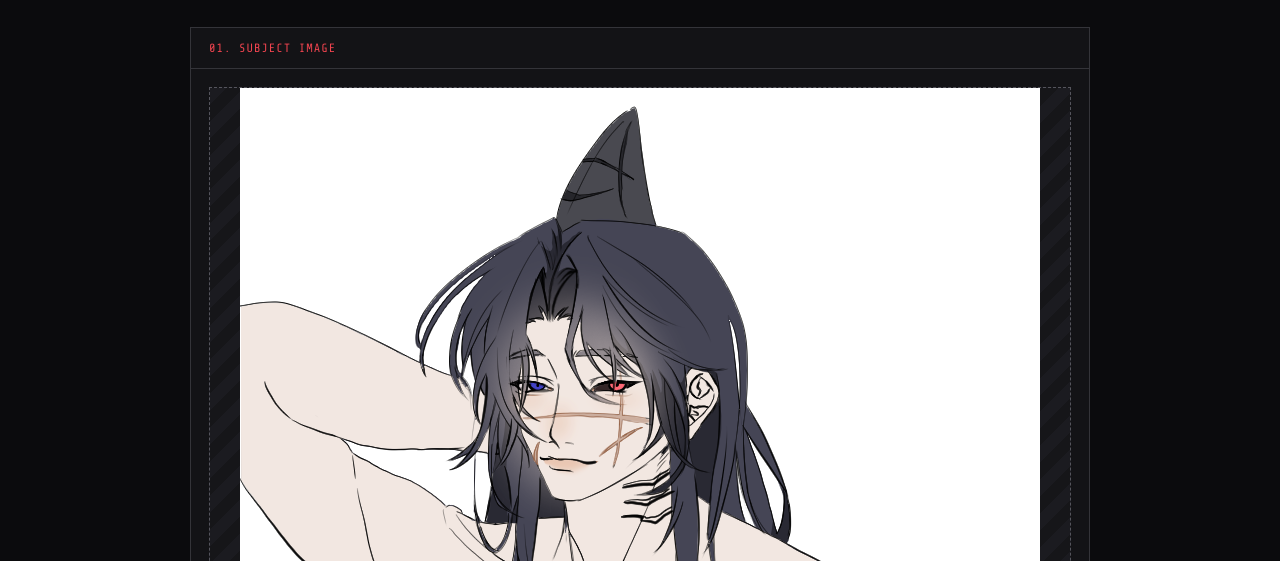
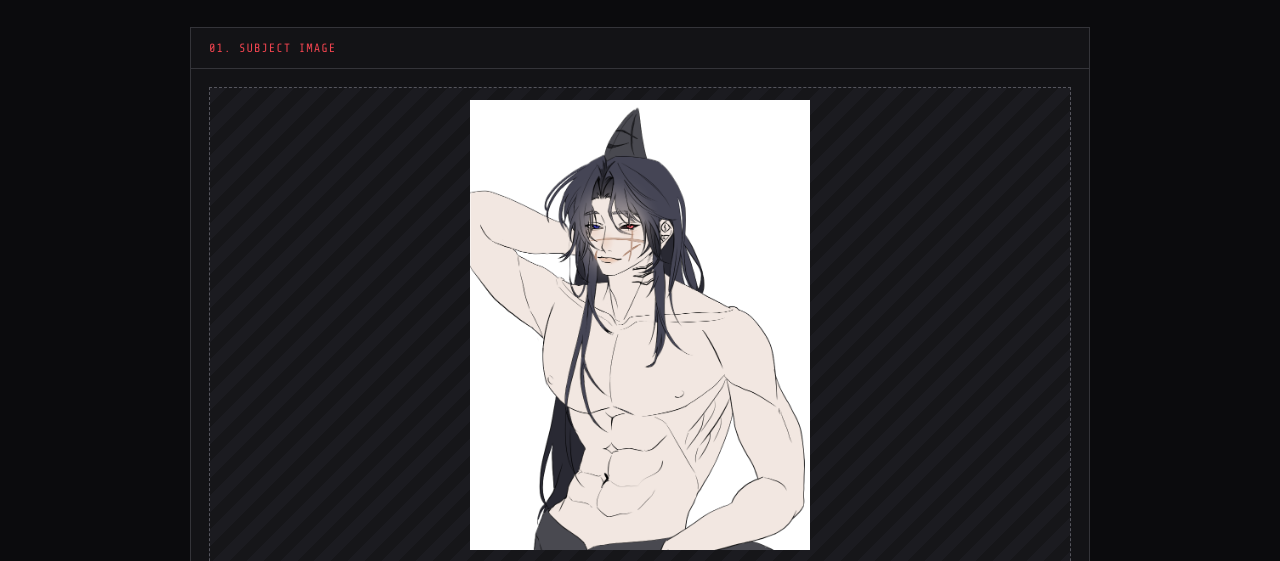
Before and after one commit to jungdeman/guilty, a plain HTML site: page physical.html in a window 1280 px wide. Shown: the part 239-800 px from the top of the page. Drawn offline with nearby package versions, Linux system fonts and the light colour scheme.

Commit message:
Update style.css

```diff
--- a/style.css
+++ b/style.css
@@ -47,3 +47,22 @@ h1 span{color:var(--red)}
     height: auto;
     margin: 0;
 }
+.portrait-placeholder {
+  min-height: 0;
+  padding: 12px;
+  overflow: hidden;
+}
+
+.portrait-placeholder img {
+  display: block;
+  width: 100%;
+  max-height: 450px;
+  object-fit: contain;
+  margin: 0 auto;
+}
+
+@media (max-width: 600px) {
+  .portrait-placeholder img {
+    max-height: 320px;
+  }
+}
```
